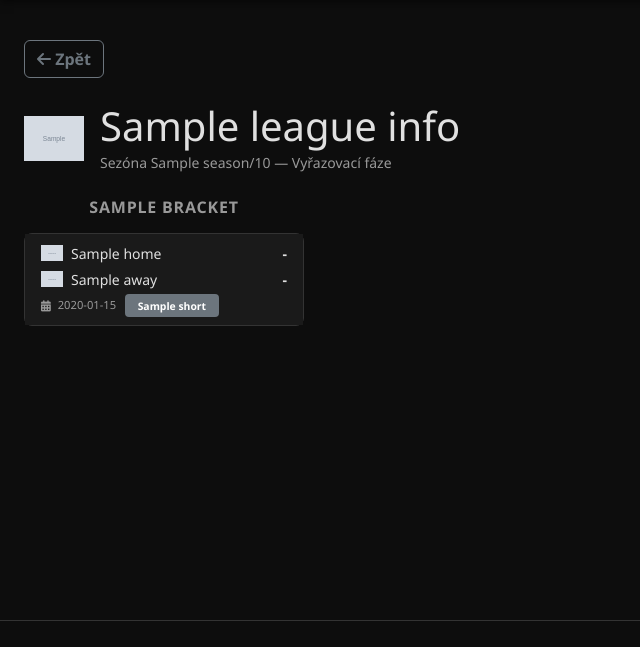
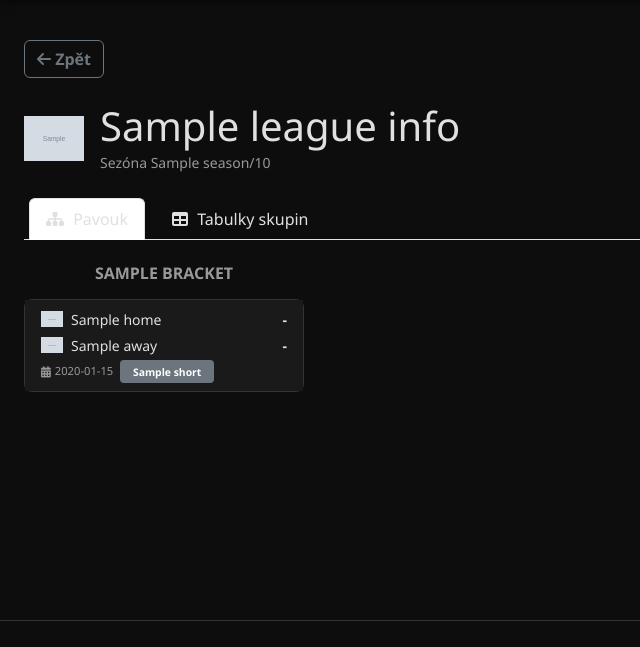
Before and after one commit to begoslav/MatchVision, a Flask app: template app/templates/league_bracket.html in a window 1280 px wide. Shown: the part 62-709 px from the top of the page, without its empty margins (0-640 px from the left). Run offline with Flask 3, Linux system fonts and the light colour scheme; the template is opened without the code that fills it: most values are stand-ins (such as "Sample title", 1, 10 or a date in 2020); grey boxes marked "Sample" are stand-in pictures.

Commit message:
playoff or l.table

```diff
--- a/app/blueprints/main.py
+++ b/app/blueprints/main.py
@@ -38,10 +38,12 @@ def league_standings(league_id):
     european_cup_ids = {2, 3, 848}
     if league_id in european_cup_ids:
         bracket = api_service.get_knockout_bracket(league_id, season)
+        groups = api_service.get_all_standings_groups(league_id, season)
         league_info = api_service.get_league_standings_with_info(league_id, season) \
                       or api_service.get_league_info(league_id, season)
         return render_template('league_bracket.html',
                                bracket=bracket,
+                               groups=groups,
                                league_id=league_id,
                                season=season,
                                league_info=league_info)
--- a/app/templates/league_bracket.html
+++ b/app/templates/league_bracket.html
@@ -1,6 +1,6 @@
 {% extends 'base.html' %}
 
-{% block title %}{{ league_info.name if league_info else 'Pohár' }} - Pavouk - MatchVision{% endblock %}
+{% block title %}{{ league_info.name if league_info else 'Pohár' }} - MatchVision{% endblock %}
 
 {% block content %}
 <div class="container-fluid">
@@ -14,61 +14,59 @@
         {% endif %}
         <div>
             <h1 class="mb-0">{{ league_info.name if league_info else 'Pohár' }}</h1>
-            <small class="text-muted">Sezóna {{ season }}/{{ season + 1 }} &mdash; Vyřazovací fáze</small>
+            <small class="text-muted">Sezóna {{ season }}/{{ season + 1 }}</small>
         </div>
     </div>
 
+    <ul class="nav nav-tabs mb-4" id="cupTabs" role="tablist">
+        <li class="nav-item" role="presentation">
+            <button class="nav-link active" id="bracket-tab" data-bs-toggle="tab" data-bs-target="#bracket-pane" type="button" role="tab">
+                <i class="fas fa-sitemap"></i> Pavouk
+            </button>
+        </li>
+        <li class="nav-item" role="presentation">
+            <button class="nav-link" id="groups-tab" data-bs-toggle="tab" data-bs-target="#groups-pane" type="button" role="tab">
+                <i class="fas fa-table"></i> Tabulky skupin
+            </button>
+        </li>
+    </ul>
+
+    <div class="tab-content" id="cupTabsContent">
+
+        {# ---- PAVOUK ---- #}
+        <div class="tab-pane fade show active" id="bracket-pane" role="tabpanel">
             {% if bracket %}
-        <div class="bracket-wrapper overflow-auto pb-3">
+                <div class="overflow-auto pb-3">
                     <div class="d-flex gap-4 align-items-start" style="min-width: max-content;">
                         {% for round_name, fixtures in bracket.items() %}
-                    <div class="bracket-round" style="min-width: 280px;">
-                        <h6 class="text-center text-uppercase text-muted mb-3 fw-bold letter-spacing-1">
-                            {{ round_name }}
-                        </h6>
+                            <div style="min-width: 280px;">
+                                <h6 class="text-center text-uppercase text-muted mb-3 fw-bold">{{ round_name }}</h6>
                                 <div class="d-flex flex-column gap-3">
-                            {# Group fixtures into ties (pairs of legs) #}
-                            {% set ns = namespace(i=0) %}
                                     {% for fixture in fixtures %}
                                         <a href="{{ url_for('matches.detail', match_id=fixture.fixture.id) }}"
                                            class="card bg-darker border-secondary text-decoration-none text-light bracket-match">
                                             <div class="card-body py-2 px-3">
-                                        {# Home team #}
                                                 <div class="d-flex align-items-center justify-content-between mb-1">
                                                     <div class="d-flex align-items-center gap-2">
                                                         <img src="{{ fixture.teams.home.logo }}" alt="" style="width:22px;height:22px;object-fit:contain;">
                                                         <span class="small">{{ fixture.teams.home.name }}</span>
                                                     </div>
                                                     <span class="fw-bold small {% if fixture.teams.home.winner %}text-success{% elif fixture.teams.home.winner == false %}text-danger{% endif %}">
-                                                {% if fixture.fixture.status.short in ['FT','AET','PEN'] %}
-                                                    {{ fixture.goals.home if fixture.goals.home is not none else '-' }}
-                                                {% else %}
-                                                    -
-                                                {% endif %}
+                                                        {% if fixture.fixture.status.short in ['FT','AET','PEN'] %}{{ fixture.goals.home if fixture.goals.home is not none else '-' }}{% else %}-{% endif %}
                                                     </span>
                                                 </div>
-                                        {# Away team #}
                                                 <div class="d-flex align-items-center justify-content-between">
                                                     <div class="d-flex align-items-center gap-2">
                                                         <img src="{{ fixture.teams.away.logo }}" alt="" style="width:22px;height:22px;object-fit:contain;">
                                                         <span class="small">{{ fixture.teams.away.name }}</span>
                                                     </div>
                                                     <span class="fw-bold small {% if fixture.teams.away.winner %}text-success{% elif fixture.teams.away.winner == false %}text-danger{% endif %}">
-                                                {% if fixture.fixture.status.short in ['FT','AET','PEN'] %}
-                                                    {{ fixture.goals.away if fixture.goals.away is not none else '-' }}
-                                                {% else %}
-                                                    -
-                                                {% endif %}
+                                                        {% if fixture.fixture.status.short in ['FT','AET','PEN'] %}{{ fixture.goals.away if fixture.goals.away is not none else '-' }}{% else %}-{% endif %}
                                                     </span>
                                                 </div>
-                                        {# Date #}
-                                        <div class="text-muted mt-1" style="font-size: 0.7rem;">
-                                            <i class="fas fa-calendar-alt me-1"></i>
-                                            {{ fixture.fixture.date[:10] if fixture.fixture.date else '?' }}
-                                            &nbsp;
-                                            <span class="badge bg-secondary" style="font-size:0.65rem;">
-                                                {{ fixture.fixture.status.short }}
-                                            </span>
+                                                <div class="text-muted mt-1" style="font-size:0.7rem;">
+                                                    <i class="fas fa-calendar-alt me-1"></i>{{ fixture.fixture.date[:10] if fixture.fixture.date else '?' }}
+                                                    <span class="badge bg-secondary ms-1" style="font-size:0.65rem;">{{ fixture.fixture.status.short }}</span>
                                                 </div>
                                             </div>
                                         </a>
@@ -81,21 +79,71 @@
             {% else %}
                 <div class="alert alert-warning">
                     <i class="fas fa-exclamation-triangle me-2"></i>
-            Pavouk pro tuto soutěž zatím není k dispozici nebo vyřazovací fáze ještě nezačala.
+                    Pavouk zatím není k dispozici nebo vyřazovací fáze ještě nezačala.
                 </div>
             {% endif %}
         </div>
 
+        {# ---- TABULKY SKUPIN ---- #}
+        <div class="tab-pane fade" id="groups-pane" role="tabpanel">
+            {% if groups %}
+                <div class="row">
+                    {% for group in groups %}
+                        <div class="col-lg-6 mb-4">
+                            <div class="card bg-darker border-secondary">
+                                <div class="card-header border-secondary">
+                                    <h6 class="mb-0 fw-bold">{{ group.name }}</h6>
+                                </div>
+                                <div class="card-body p-0">
+                                    <div class="table-responsive">
+                                        <table class="table table-dark table-sm table-hover mb-0">
+                                            <thead>
+                                                <tr>
+                                                    <th class="text-center" style="width:36px;">#</th>
+                                                    <th>Tým</th>
+                                                    <th class="text-center">Z</th>
+                                                    <th class="text-center">V</th>
+                                                    <th class="text-center">R</th>
+                                                    <th class="text-center">P</th>
+                                                    <th class="text-center">Body</th>
+                                                </tr>
+                                            </thead>
+                                            <tbody>
+                                                {% for team in group.standings %}
+                                                    <tr>
+                                                        <td class="text-center fw-bold">{{ team.rank }}</td>
+                                                        <td>
+                                                            <img src="{{ team.team.logo }}" alt="" style="width:20px;height:20px;object-fit:contain;" class="me-1">
+                                                            <a href="{{ url_for('teams.detail', team_id=team.team.id) }}" class="text-light text-decoration-none small">{{ team.team.name }}</a>
+                                                        </td>
+                                                        <td class="text-center small">{{ team.all.played }}</td>
+                                                        <td class="text-center small text-success">{{ team.all.win }}</td>
+                                                        <td class="text-center small text-warning">{{ team.all.draw }}</td>
+                                                        <td class="text-center small text-danger">{{ team.all.lose }}</td>
+                                                        <td class="text-center fw-bold small">{{ team.points }}</td>
+                                                    </tr>
+                                                {% endfor %}
+                                            </tbody>
+                                        </table>
+                                    </div>
+                                </div>
+                            </div>
+                        </div>
+                    {% endfor %}
+                </div>
+            {% else %}
+                <div class="alert alert-warning">
+                    <i class="fas fa-exclamation-triangle me-2"></i>
+                    Tabulky skupin nejsou k dispozici.
+                </div>
+            {% endif %}
+        </div>
+
+    </div>
+</div>
+
 <style>
-.bracket-match {
-    transition: border-color 0.2s, transform 0.15s;
-}
-.bracket-match:hover {
-    border-color: #6c757d !important;
-    transform: translateY(-2px);
-}
-.letter-spacing-1 {
-    letter-spacing: 0.05rem;
-}
+.bracket-match { transition: border-color 0.2s, transform 0.15s; }
+.bracket-match:hover { border-color: #6c757d !important; transform: translateY(-2px); }
 </style>
 {% endblock %}
```
Also changed, not shown: app/services/api_service.py (+18 -0 lines). Lines whose indentation alone changed are shown as unchanged.
